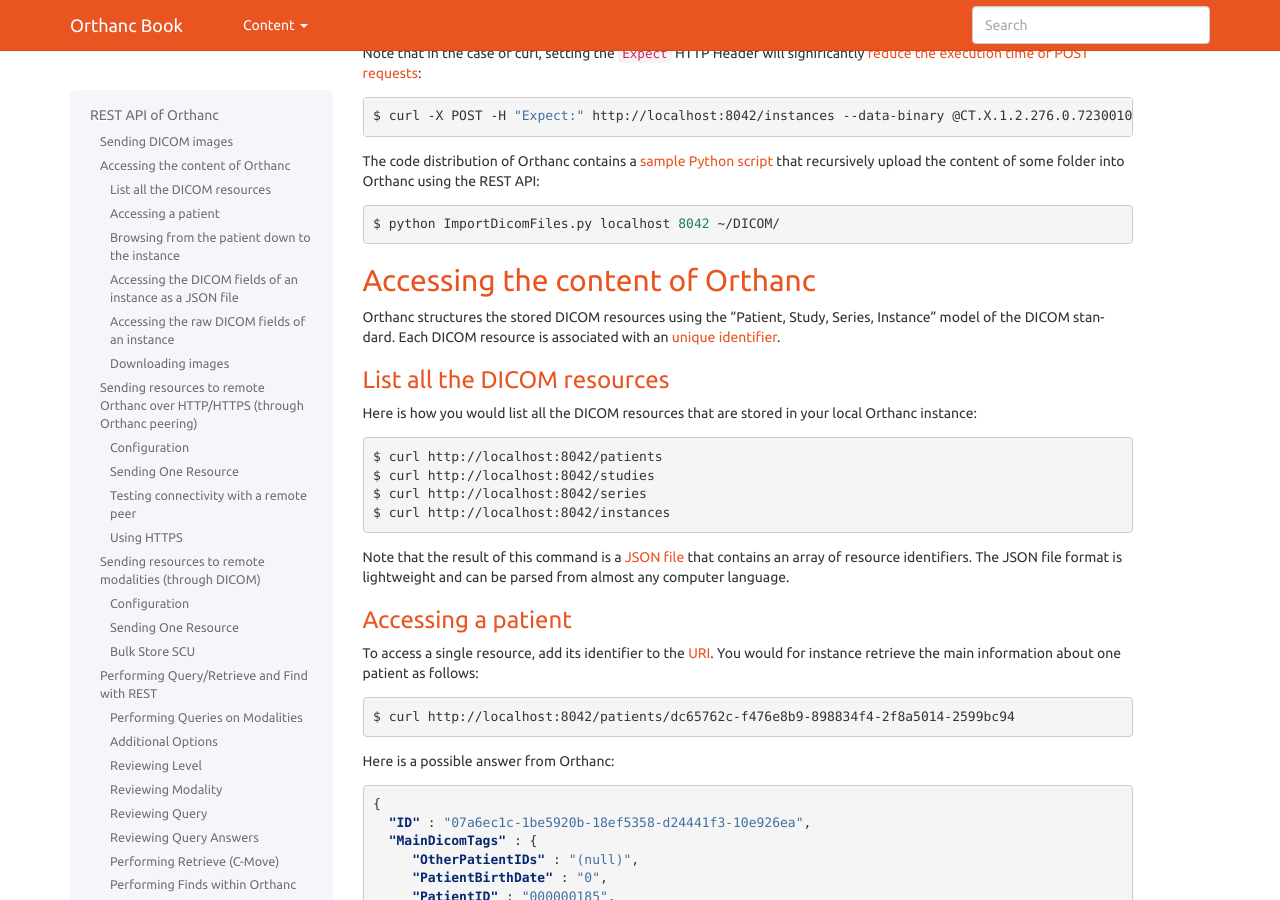
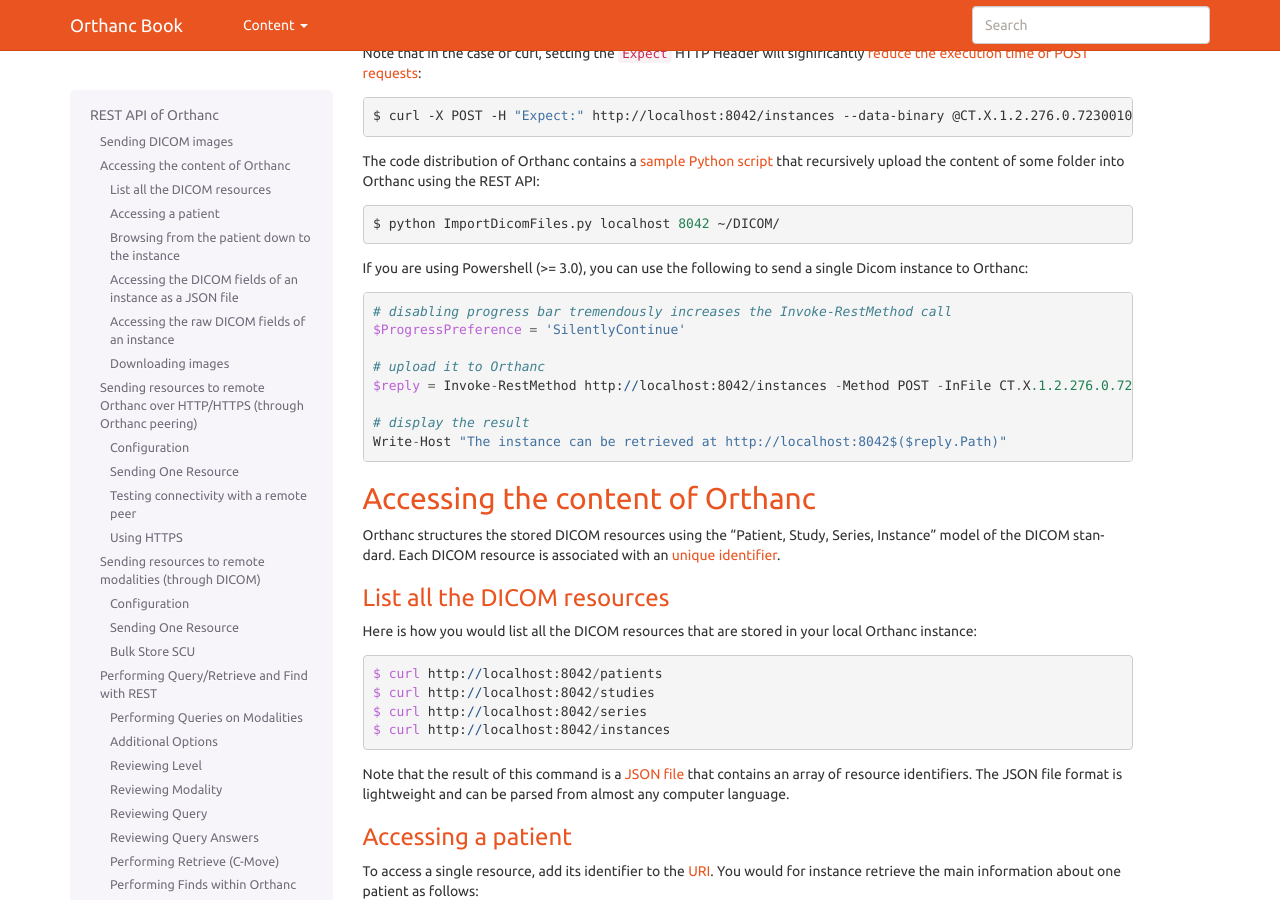
Before and after one commit to orthanc-mirrors/orthanc-book, a Sphinx documentation site: the page built from Sphinx/source/users/rest.rst, in a window 1280 px wide and 900 px high, scrolled down 1347 px. Built offline with Sphinx 7.4.7, drawn with Linux system fonts in a browser that asks for light colours.

Commit message:
Improved PDF creation Pwsh snippet + added Dicom instance upload example with Pwsh + added Windows docker script to generate book

```diff
--- a/Sphinx/source/users/rest.rst
+++ b/Sphinx/source/users/rest.rst
@@ -63,6 +63,20 @@
 
     $ python ImportDicomFiles.py localhost 8042 ~/DICOM/
 
+
+.. highlight:: perl
+
+If you are using Powershell (>= 3.0), you can use the following to send a single
+Dicom instance to Orthanc::
+
+    # disabling progress bar tremendously increases the Invoke-RestMethod call
+    $ProgressPreference = 'SilentlyContinue'
+
+    # upload it to Orthanc
+    $reply = Invoke-RestMethod http://localhost:8042/instances -Method POST -InFile CT.X.1.2.276.0.7230010.dcm
+
+    # display the result
+    Write-Host "The instance can be retrieved at http://localhost:8042$($reply.Path)"
 
 .. _rest-access:
 
```
Also changed, not shown: Sphinx/source/users/advanced-rest.rst (+10 -6 lines), 1 other file.
